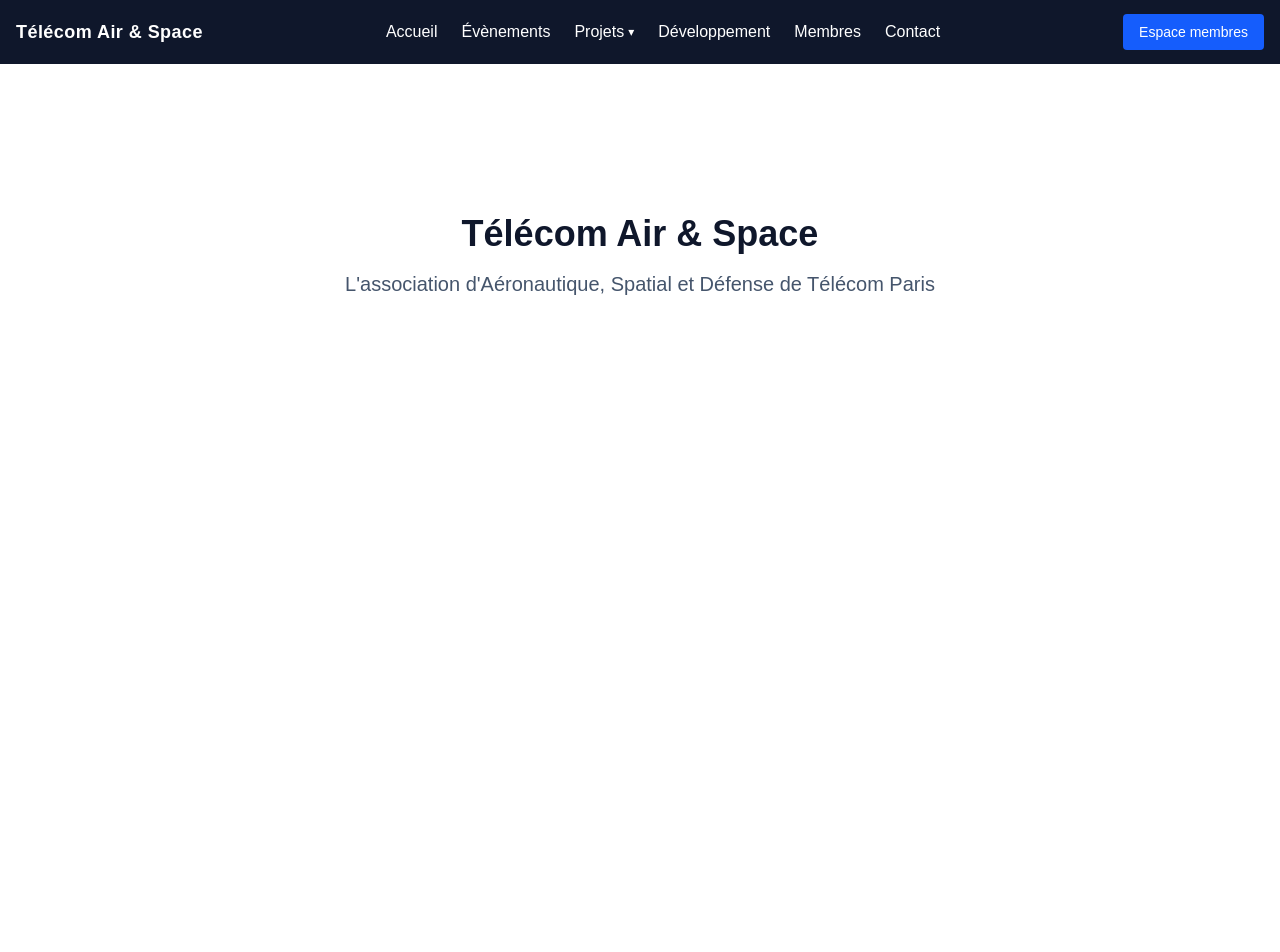
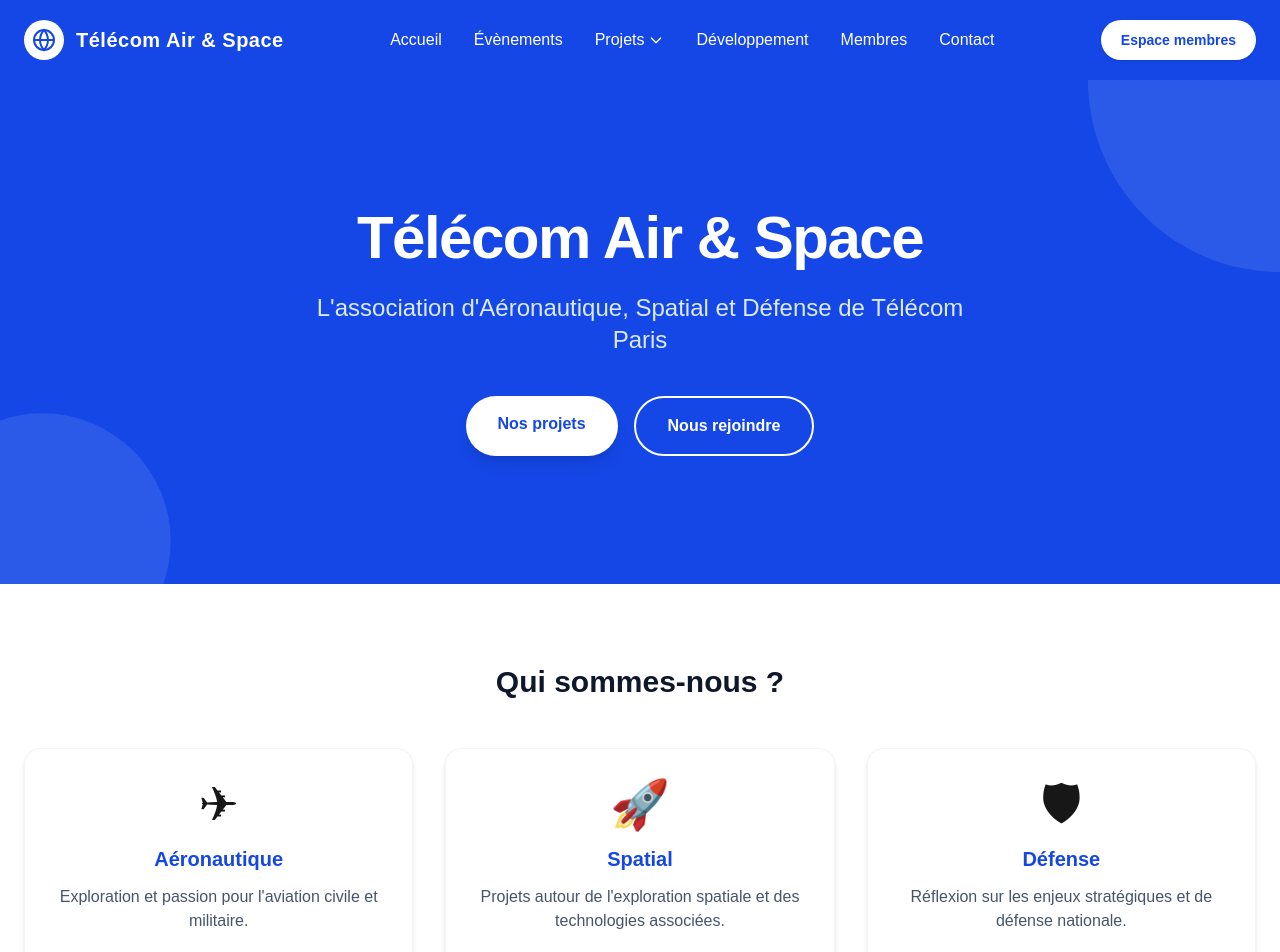
Before and after one commit to alexisdurieu10-cmd/telecom-airspace, a Next.js app: page / in a window 1280 px wide. Shown: the top 952 px of the page. Before the commit the page ends 800 px from the top, so only its background shows below. Built offline with nearby package versions, Linux system fonts and the light colour scheme.

Commit message:
Refonte visuelle navbar et page d'accueil

```diff
--- a/app/components/Navbar.js
+++ b/app/components/Navbar.js
@@ -21,31 +21,40 @@
   const [menuMobile, setMenuMobile] = useState(false);
 
   return (
-    <nav className="bg-slate-900 text-white">
-      <div className="max-w-7xl mx-auto px-4 flex items-center justify-between h-16">
+    <nav className="bg-blue-700 text-white shadow-lg">
+      <div className="max-w-7xl mx-auto px-6 flex items-center justify-between h-20">
 
-        <Link href="/" className="font-bold text-lg tracking-wide">
-          Télécom Air & Space
+        <Link href="/" className="flex items-center gap-3">
+          <div className="w-10 h-10 bg-white rounded-full flex items-center justify-center">
+            <svg viewBox="0 0 24 24" fill="none" className="w-6 h-6 text-blue-700" stroke="currentColor" strokeWidth={2}>
+              <circle cx="12" cy="12" r="10"/>
+              <path d="M2 12h20M12 2a15.3 15.3 0 0 1 4 10 15.3 15.3 0 0 1-4 10 15.3 15.3 0 0 1-4-10 15.3 15.3 0 0 1 4-10z"/>
+            </svg>
+          </div>
+          <span className="font-bold text-xl tracking-wide">Télécom Air & Space</span>
         </Link>
 
-        <div className="hidden md:flex items-center gap-6">
+        <div className="hidden md:flex items-center gap-8">
           {liens.map((lien) =>
             lien.sousMenus ? (
               <div key={lien.nom} className="relative">
                 <button
                   onClick={() => setDropdown(!dropdown)}
-                  className="hover:text-blue-300 transition-colors flex items-center gap-1"
+                  className="flex items-center gap-1 hover:text-blue-200 transition-colors font-medium"
                 >
-                  {lien.nom} <span className="text-xs">▾</span>
+                  {lien.nom}
+                  <svg className="w-4 h-4" fill="none" stroke="currentColor" strokeWidth={2} viewBox="0 0 24 24">
+                    <path strokeLinecap="round" strokeLinejoin="round" d="M19 9l-7 7-7-7"/>
+                  </svg>
                 </button>
                 {dropdown && (
-                  <div className="absolute top-full left-0 mt-1 bg-slate-800 rounded shadow-lg py-2 min-w-40 z-50">
+                  <div className="absolute top-full left-0 mt-2 bg-white text-blue-700 rounded-lg shadow-xl py-2 min-w-48 z-50 border border-blue-100">
                     {lien.sousMenus.map((sous) => (
                       <Link
                         key={sous.nom}
                         href={sous.href}
                         onClick={() => setDropdown(false)}
-                        className="block px-4 py-2 hover:bg-slate-700 transition-colors"
+                        className="block px-5 py-3 hover:bg-blue-50 transition-colors font-medium"
                       >
                         {sous.nom}
                       </Link>
@@ -57,7 +66,7 @@
               <Link
                 key={lien.nom}
                 href={lien.href}
-                className="hover:text-blue-300 transition-colors"
+                className="hover:text-blue-200 transition-colors font-medium"
               >
                 {lien.nom}
               </Link>
@@ -67,28 +76,33 @@
 
         <Link
           href="/espace-membres"
-          className="hidden md:block bg-blue-600 hover:bg-blue-500 transition-colors px-4 py-2 rounded text-sm font-medium"
+          className="hidden md:block bg-white text-blue-700 hover:bg-blue-50 transition-colors px-5 py-2.5 rounded-full text-sm font-bold shadow"
         >
           Espace membres
         </Link>
 
         <button
-          className="md:hidden text-2xl"
+          className="md:hidden text-white"
           onClick={() => setMenuMobile(!menuMobile)}
           aria-label="Menu"
         >
-          {menuMobile ? '✕' : '☰'}
+          <svg className="w-7 h-7" fill="none" stroke="currentColor" strokeWidth={2} viewBox="0 0 24 24">
+            {menuMobile
+              ? <path strokeLinecap="round" strokeLinejoin="round" d="M6 18L18 6M6 6l12 12"/>
+              : <path strokeLinecap="round" strokeLinejoin="round" d="M4 6h16M4 12h16M4 18h16"/>
+            }
+          </svg>
         </button>
       </div>
 
       {menuMobile && (
-        <div className="md:hidden bg-slate-800 px-4 pb-4 flex flex-col gap-4 pt-2">
+        <div className="md:hidden bg-blue-800 px-6 pb-6 flex flex-col gap-4 pt-4">
           {liens.map((lien) => (
             <div key={lien.nom}>
               <Link
                 href={lien.href}
                 onClick={() => setMenuMobile(false)}
-                className="hover:text-blue-300 transition-colors block"
+                className="hover:text-blue-200 transition-colors block font-medium text-lg"
               >
                 {lien.nom}
               </Link>
@@ -97,7 +111,7 @@
                   key={sous.nom}
                   href={sous.href}
                   onClick={() => setMenuMobile(false)}
-                  className="block pl-4 mt-1 text-sm text-slate-300 hover:text-blue-300 transition-colors"
+                  className="block pl-4 mt-2 text-blue-200 hover:text-white transition-colors"
                 >
                   {sous.nom}
                 </Link>
@@ -107,7 +121,7 @@
           <Link
             href="/espace-membres"
             onClick={() => setMenuMobile(false)}
-            className="bg-blue-600 hover:bg-blue-500 transition-colors px-4 py-2 rounded text-center text-sm font-medium"
+            className="bg-white text-blue-700 font-bold px-5 py-3 rounded-full text-center mt-2"
           >
             Espace membres
           </Link>
--- a/app/page.js
+++ b/app/page.js
@@ -1,12 +1,71 @@
+import Link from 'next/link';
+
 export default function Home() {
   return (
-    <div className="flex flex-col items-center justify-center min-h-96 text-center px-4">
-      <h1 className="text-4xl font-bold text-slate-900 mb-4">
-        Télécom Air & Space
-      </h1>
-      <p className="text-xl text-slate-600 max-w-2xl">
-        L&apos;association d&apos;Aéronautique, Spatial et Défense de Télécom Paris
-      </p>
-    </div>
+    <>
+      <section className="relative bg-blue-700 text-white overflow-hidden">
+        <div className="absolute inset-0 opacity-10">
+          <div className="absolute top-0 right-0 w-96 h-96 bg-white rounded-full translate-x-1/2 -translate-y-1/2" />
+          <div className="absolute bottom-0 left-0 w-64 h-64 bg-white rounded-full -translate-x-1/3 translate-y-1/3" />
+        </div>
+
+        <div className="relative max-w-7xl mx-auto px-6 py-32 flex flex-col items-center text-center">
+          <h1 className="text-5xl md:text-6xl font-extrabold tracking-tight mb-6">
+            Télécom Air & Space
+          </h1>
+          <p className="text-xl md:text-2xl text-blue-100 max-w-2xl mb-10">
+            L&apos;association d&apos;Aéronautique, Spatial et Défense de Télécom Paris
+          </p>
+          <div className="flex flex-col sm:flex-row gap-4">
+            <Link
+              href="/projets"
+              className="bg-white text-blue-700 font-bold px-8 py-4 rounded-full hover:bg-blue-50 transition-colors shadow-lg"
+            >
+              Nos projets
+            </Link>
+            <Link
+              href="/contact"
+              className="border-2 border-white text-white font-bold px-8 py-4 rounded-full hover:bg-white hover:text-blue-700 transition-colors"
+            >
+              Nous rejoindre
+            </Link>
+          </div>
+        </div>
+      </section>
+
+      <section className="max-w-7xl mx-auto px-6 py-20">
+        <h2 className="text-3xl font-bold text-center text-slate-900 mb-12">
+          Qui sommes-nous ?
+        </h2>
+        <div className="grid md:grid-cols-3 gap-8">
+          {[
+            {
+              titre: 'Aéronautique',
+              texte: 'Exploration et passion pour l\'aviation civile et militaire.',
+              icone: '✈',
+            },
+            {
+              titre: 'Spatial',
+              texte: 'Projets autour de l\'exploration spatiale et des technologies associées.',
+              icone: '🚀',
+            },
+            {
+              titre: 'Défense',
+              texte: 'Réflexion sur les enjeux stratégiques et de défense nationale.',
+              icone: '🛡',
+            },
+          ].map((carte) => (
+            <div
+              key={carte.titre}
+              className="bg-white rounded-2xl p-8 shadow-md border border-slate-100 hover:shadow-xl transition-shadow text-center"
+            >
+              <div className="text-5xl mb-4">{carte.icone}</div>
+              <h3 className="text-xl font-bold text-blue-700 mb-3">{carte.titre}</h3>
+              <p className="text-slate-600">{carte.texte}</p>
+            </div>
+          ))}
+        </div>
+      </section>
+    </>
   );
 }
```
